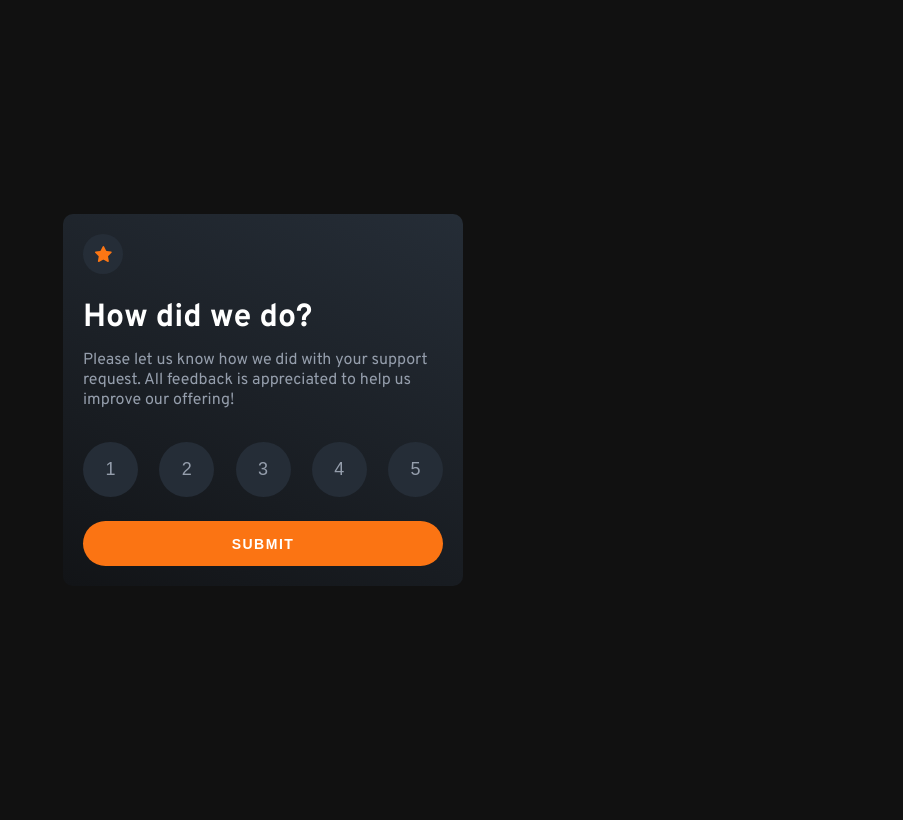
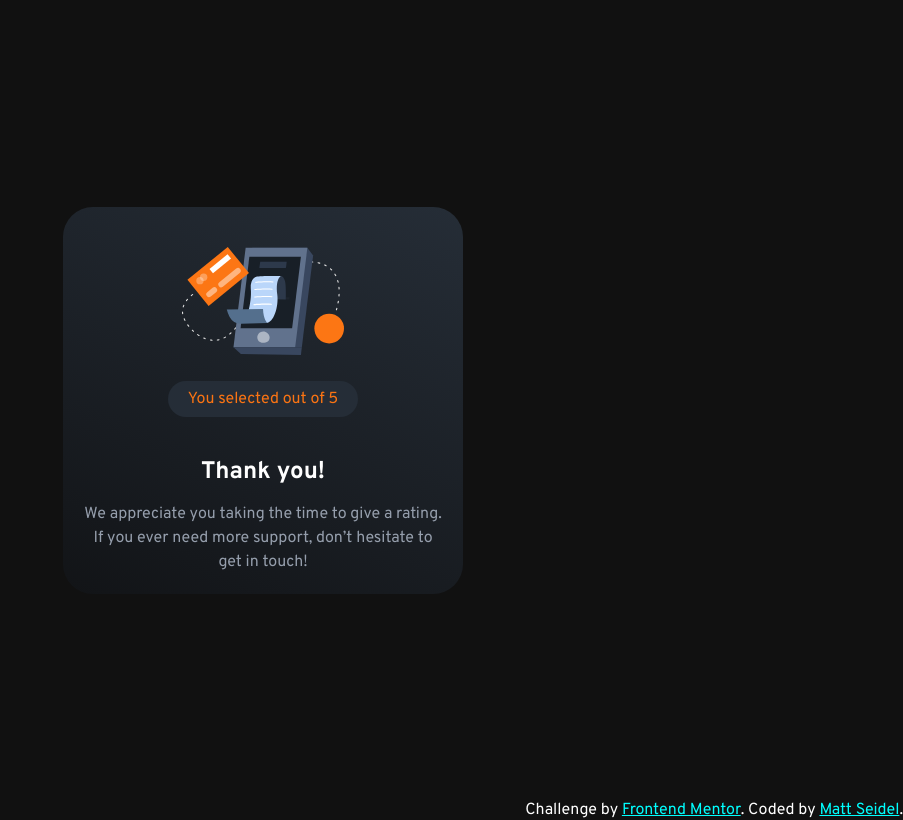
Before and after one commit to mseidel819/Frontend-Mentor-Interactive-rating-component, a React (Create React App) app: page / in a window 1280 px wide. Both pictures are taken after a click on the button "SUBMIT". Shown: the whole page, without its empty margins (377-1280 px from the left). Built offline with nearby package versions, Linux system fonts and the light colour scheme.

Commit message:
added thanks component. added submit functionality.

```diff
--- a/public/index.html
+++ b/public/index.html
@@ -45,5 +45,11 @@
       To begin the development, run `npm start` or `yarn start`.
       To create a production bundle, use `npm run build` or `yarn build`.
     -->
+    <div class="attribution">
+      Challenge by
+      <a href="https://www.frontendmentor.io?ref=challenge" target="_blank"
+        >Frontend Mentor</a
+      >. Coded by <a href="https://seidelmatt.com/">Matt Seidel</a>.
+    </div>
   </body>
 </html>
--- a/src/App.js
+++ b/src/App.js
@@ -1,6 +1,7 @@
 import { useState, useEffect } from "react";
 
 import RatingPage from "./components/rating/rating.component";
+import Thanks from "./components/thanks/thanks.component";
 
 import "./App.css";
 
@@ -8,7 +9,9 @@ function App() {
   const [rating, setRating] = useState("");
   const [submit, setSubmit] = useState(false);
 
-  const submitHandler = () => {};
+  const submitHandler = () => {
+    setSubmit(true);
+  };
 
   const ratingsHandler = (rate) => {
     setRating(rate);
@@ -16,7 +19,15 @@ function App() {
 
   return (
     <div className="App">
-      <RatingPage ratingsHandler={ratingsHandler} rating={rating} />
+      {submit ? (
+        <Thanks rating={rating} />
+      ) : (
+        <RatingPage
+          submitHandler={submitHandler}
+          ratingsHandler={ratingsHandler}
+          rating={rating}
+        />
+      )}
     </div>
   );
 }
--- a/src/components/rating/rating.component.jsx
+++ b/src/components/rating/rating.component.jsx
@@ -7,7 +7,7 @@ import {
   Submit,
 } from "./rating.styles";
 
-const RatingPage = ({ ratingsHandler, rating }) => {
+const RatingPage = ({ submitHandler, ratingsHandler, rating }) => {
   const rateArr = [1, 2, 3, 4, 5];
 
   return (
@@ -37,7 +37,7 @@ const RatingPage = ({ ratingsHandler, rating }) => {
           );
         })}
       </NumbersContainer>
-      <Submit>Submit</Submit>
+      <Submit onClick={submitHandler}>Submit</Submit>
     </RatingContainer>
   );
 };
--- a/src/components/rating/rating.styles.jsx
+++ b/src/components/rating/rating.styles.jsx
@@ -3,7 +3,7 @@ import styled from "styled-components";
 export const RatingContainer = styled.div`
   background: linear-gradient(24deg, hsl(216, 12%, 8%), hsl(213, 19%, 18%));
   justify-content: left;
-  border-radius: 10px;
+  border-radius: 30px;
   width: 400px;
   padding: 20px;
 
@@ -30,6 +30,7 @@ export const Title = styled.h2`
 export const Para = styled.p`
   color: hsl(217, 12%, 63%);
   margin-bottom: 32px;
+  line-height: 1.3;
 `;
 
 export const NumbersContainer = styled.div`
@@ -66,6 +67,7 @@ export const Submit = styled.button`
   width: 100%;
   height: 45px;
   border-radius: 10000px;
+  margin-bottom: 20px;
 
   text-transform: uppercase;
   font-size: 14px;
--- a/src/components/thanks/thanks.component.jsx
+++ b/src/components/thanks/thanks.component.jsx
@@ -0,0 +1,22 @@
+import { ReactComponent as ThankYouImg } from "../../images/illustration-thank-you.svg";
+import { ThanksContainer } from "./thanks.styles";
+
+const Thanks = ({ rating }) => {
+  return (
+    <ThanksContainer>
+      <div className="img-container">
+        <ThankYouImg />
+      </div>
+      <div className="rating-container">
+        <p>You selected {rating} out of 5</p>
+      </div>
+      <h2>Thank you!</h2>
+      <p className="thanks-text">
+        We appreciate you taking the time to give a rating. If you ever need
+        more support, don’t hesitate to get in touch!
+      </p>
+    </ThanksContainer>
+  );
+};
+
+export default Thanks;
--- a/src/components/thanks/thanks.styles.jsx
+++ b/src/components/thanks/thanks.styles.jsx
@@ -0,0 +1,40 @@
+import styled from "styled-components";
+
+export const ThanksContainer = styled.div`
+  background: linear-gradient(24deg, hsl(216, 12%, 8%), hsl(213, 19%, 18%));
+  display: flex;
+  flex-direction: column;
+  align-items: center;
+  border-radius: 30px;
+  width: 400px;
+  padding: 20px;
+
+  .img-container{
+
+      margin:20px auto;
+  }
+
+  .rating-container{
+color:hsl(25, 97%, 53%);
+background-color: hsl(213, 19%, 18%);
+border-radius: 100px;
+padding: 8px 20px;
+margin-bottom: 40px;
+
+  }
+
+
+  h2{
+      color: white;
+      font-weight: 700;
+      font-size: 24px;
+      margin-bottom: 15px;
+  }
+
+  .thanks-text{
+      color: hsl(217, 12%, 63%);
+      line-height: 1.5;
+      text-align: center;
+  }
+  }
+`;
--- a/src/index.css
+++ b/src/index.css
@@ -16,3 +16,12 @@ code {
   font-family: source-code-pro, Menlo, Monaco, Consolas, "Courier New",
     monospace;
 }
+
+.attribution {
+  color: white;
+  text-align: end;
+}
+.attribution a {
+  /* text-decoration: none; */
+  color: aqua;
+}
```
Also changed, not shown: 1 other file (tests, documents, lock files or other folders).
